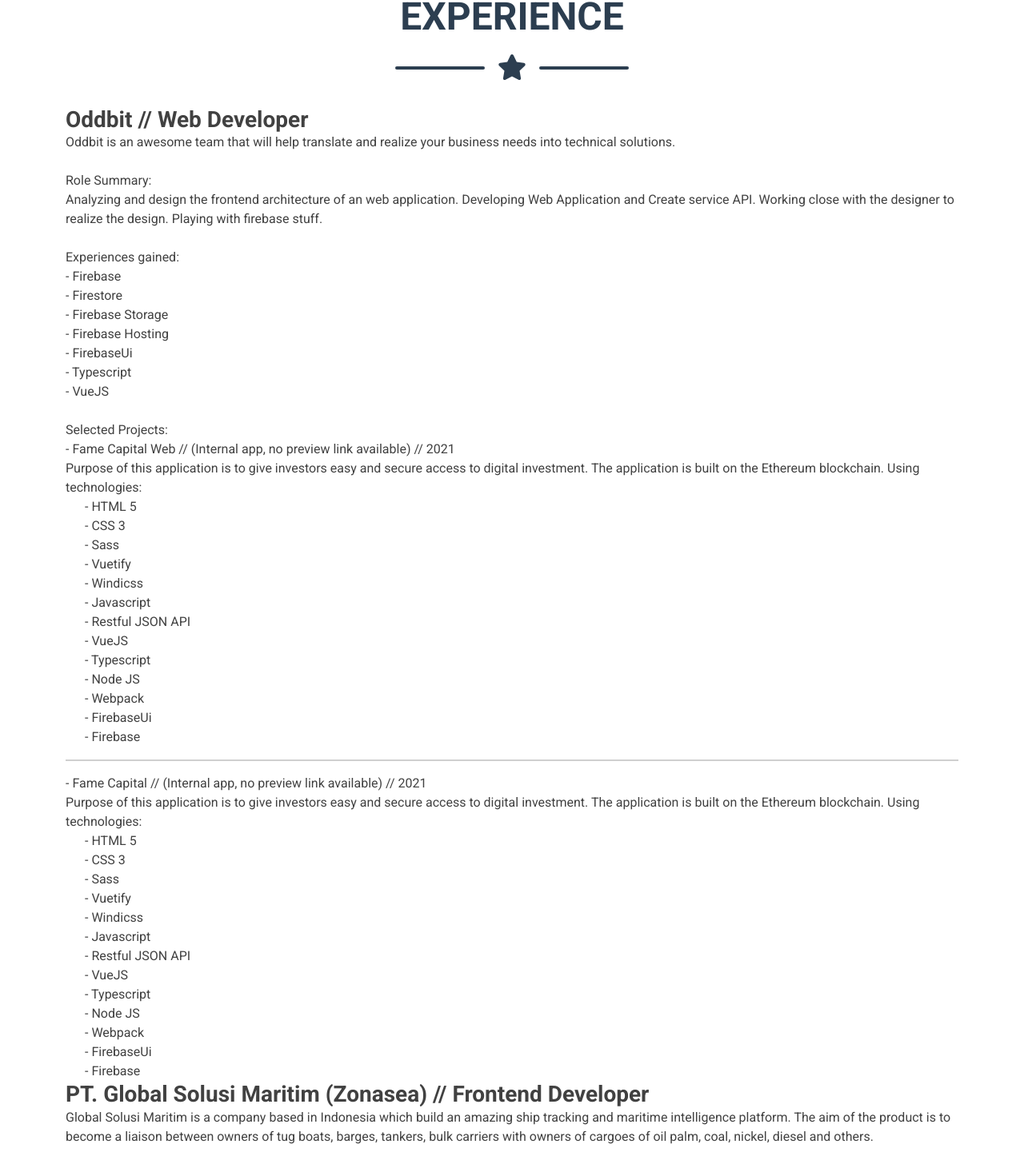
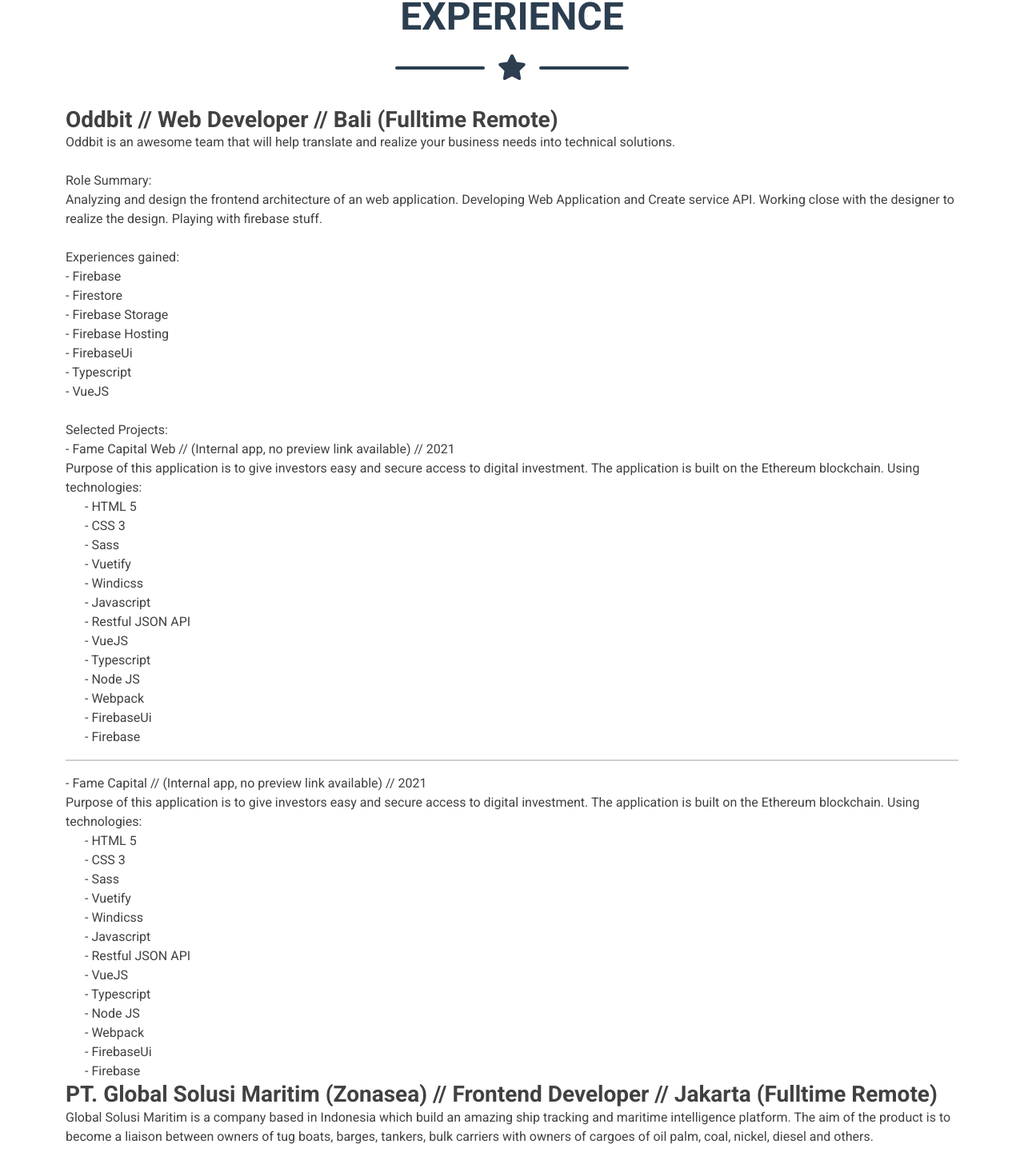
Before and after one commit to muzanella11/enem-landing, a Nuxt app: page / in a window 1280 px wide. Shown: the part 915-2376 px from the top of the page at 80% size. Built offline with nearby package versions, Linux system fonts and the light colour scheme.

Commit message:
add location

```diff
--- a/pages/index.vue
+++ b/pages/index.vue
@@ -22,7 +22,7 @@
                   class="event"
                   :data-date="itemExperience.workingPeriode"
                 >
-                  <h3>{{ itemExperience.company }} // {{ itemExperience.position }}</h3>
+                  <h3>{{ itemExperience.company }} // {{ itemExperience.position }} // {{ itemExperience.location }}</h3>
                   <p>
                     {{ itemExperience.description }}
                   </p>
--- a/static/experience.json
+++ b/static/experience.json
@@ -2,6 +2,7 @@
   {
     "company": "Oddbit",
     "position": "Web Developer",
+    "location": "Bali (Fulltime Remote)",
     "description": "Oddbit is an awesome team that will help translate and realize your business needs into technical solutions.",
     "roleSummary": "Analyzing and design the frontend architecture of an web application. Developing Web Application and Create service API. Working close with the designer to realize the design. Playing with firebase stuff.",
     "workingPeriode": "November 2021 - Now",
@@ -70,6 +71,7 @@
   {
     "company": "PT. Global Solusi Maritim (Zonasea)",
     "position": "Frontend Developer",
+    "location": "Jakarta (Fulltime Remote)",
     "description": "Global Solusi Maritim is a company based in Indonesia which build an amazing ship tracking and maritime intelligence platform. The aim of the product is to become a liaison between owners of tug boats, barges, tankers, bulk carriers with owners of cargoes of oil palm, coal, nickel, diesel and others.",
     "roleSummary": "Analyzing and design the frontend architecture of an web application. Developing Web Application with high scalability and high maintainability.",
     "workingPeriode": "January 2021 - October 2021",
@@ -174,6 +176,7 @@
   {
     "company": "PT. Travlr Guides Indonesia",
     "position": "Lead Frontend Engineer",
+    "location": "Bali",
     "description": "TRAVLR is a company based in Melbourne which build an amazing traveling platform. The aim of the product is to be one-stop-solutions for all travellers’ traveling needs.",
     "roleSummary": "Analyzing and design the frontend architecture of an web application. Developing Web Application with high scalability and high maintainability. Code review all Frontend members. Skill up all Frontend members.",
     "workingPeriode": "July 2018 - May 2020",
@@ -247,6 +250,7 @@
   {
     "company": "PT. Medigo Indonesia",
     "position": "Frontend Developer",
+    "location": "Jakarta",
     "description": "Medigo is a sister company of Flipbox (PT. Saka Digital Arsana). Who have a plan to make EHR (Electronic Health Record) and make ecosystem between doctors, patients and hospitals with sophisticated UI UX.",
     "roleSummary": "Analyzing and design the frontend architecture of an web application. Developing Web Application with high scalability and high maintainability.",
     "workingPeriode": "January 2018 - June 2018",
@@ -298,6 +302,7 @@
   {
     "company": "PT. Saka Digital Arsana (Flipbox)",
     "position": "Frontend Developer",
+    "location": "Jakarta",
     "description": "Flipbox is a group of young and passionate people who have an interest in web and mobile apps development. Established in 2010, Flipbox has been involved in a wide variety of works and always try to give added value in every product it develops.",
     "roleSummary": "Analyzing and design the frontend architecture of an web application. Developing Web Application with high scalability and high maintainability.",
     "workingPeriode": "Oktober 2016 - June 2018",
@@ -477,6 +482,7 @@
   {
     "company": "PT. Docotel Technology",
     "position": "Frontend Developer",
+    "location": "Jakarta",
     "description": "Docotel started its journey in 2010 and has been developing digital marketing strategies, cutting edge websites, creative web designs, great applications, both for PC and mobile devices. Docotel has nurtured and highly valued creative and innovative people, dedicated to provide high quality IT services.",
     "roleSummary": "Analyzing and design the frontend architecture of an application. Developing government application and other client application",
     "workingPeriode": "August 2015 - September 2016",
@@ -541,6 +547,7 @@
   {
     "company": "Weita Studio",
     "position": "Web Programmer",
+    "location": "Jakarta",
     "description": "Weita Studio is a new startup. Their product is the social media platform. The aim of the product is to make a new social media for artists and collectors to meet.",
     "roleSummary": "Analyzing and design the frontend architecture of an application. Developing core application.",
     "workingPeriode": "June 2014 - July 2015",
```
Also changed, not shown: 1 other file (tests, documents, lock files or other folders).
